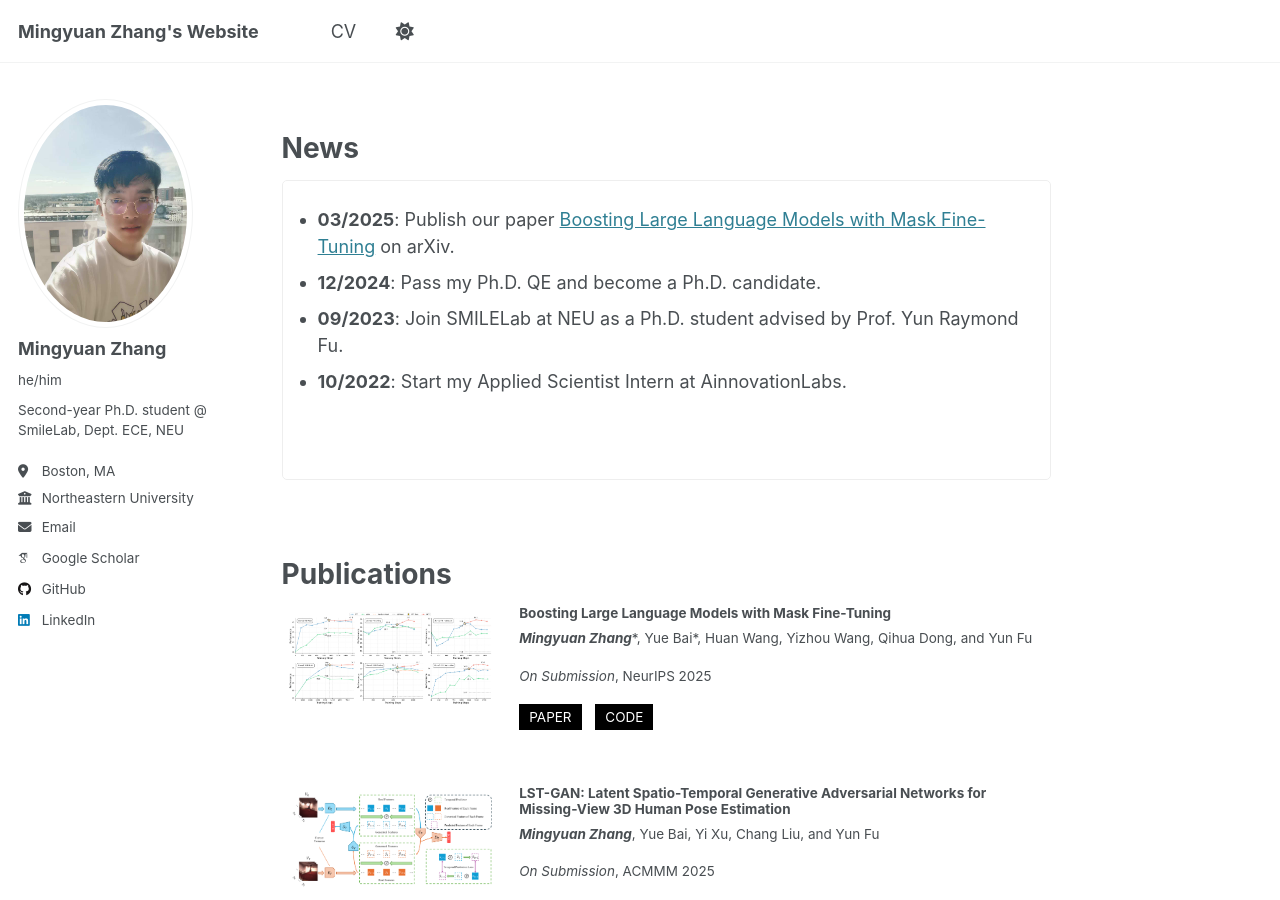
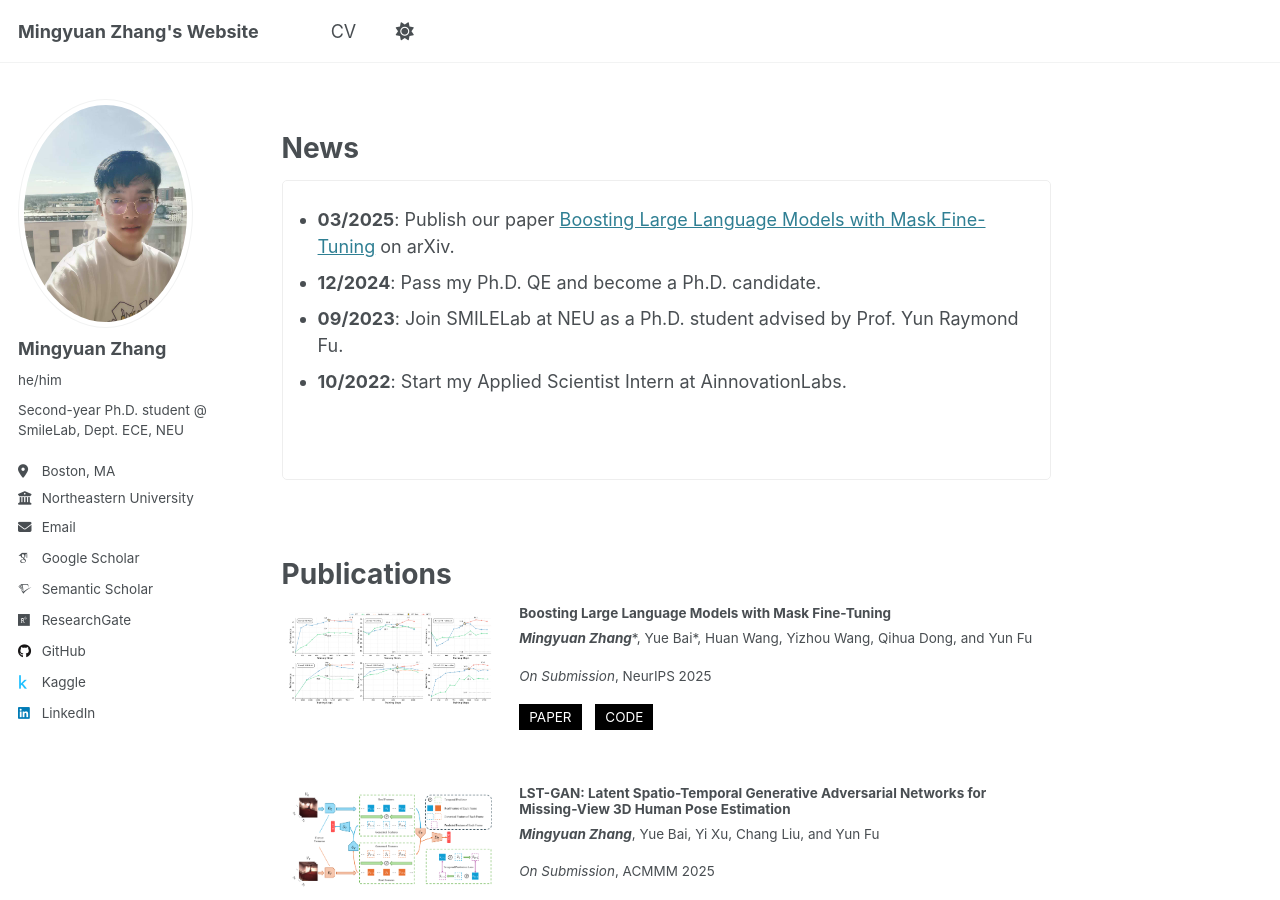
Before and after one commit to KKHYA/Mingyuan-Zhang.github.io, a Jekyll site: the page built from _pages/about.md, in a window 1280 px wide and 900 px high, scrolled down 322 px. Built offline with Jekyll 4.4.1, drawn with Linux system fonts in a browser that asks for light colours; some web fonts are replaced; part of the change alters nothing that is shown.

Commit message:
add urls

```diff
--- a/_config.yml
+++ b/_config.yml
@@ -36,9 +36,9 @@ author:
   googlescholar    : https://scholar.google.com/citations?hl=en&user=6NA4sjEAAAAJ
   impactstory      : # URL
   orcid            : # URL
-  semantic         : # URL
+  semantic         : https://www.semanticscholar.org/author/Mingyuan-Zhang/2352989084
   pubmed           : # URL
-  researchgate     : # URL
+  researchgate     : https://www.researchgate.net/profile/Mingyuan-Zhang-26?ev=hdr_xprf
   scopus           : # URL
 
   # Repositories and software development
@@ -46,7 +46,7 @@ author:
   codepen          : # Username
   dribbble         : # Username
   github           : "Ming-K9"
-  kaggle           : # Username
+  kaggle           : "Mingyuan Zhang"
   stackoverflow    : # User number or user number and name (i.e., use "1" or "1/jeff-atwood")
 
   # Social media
```
